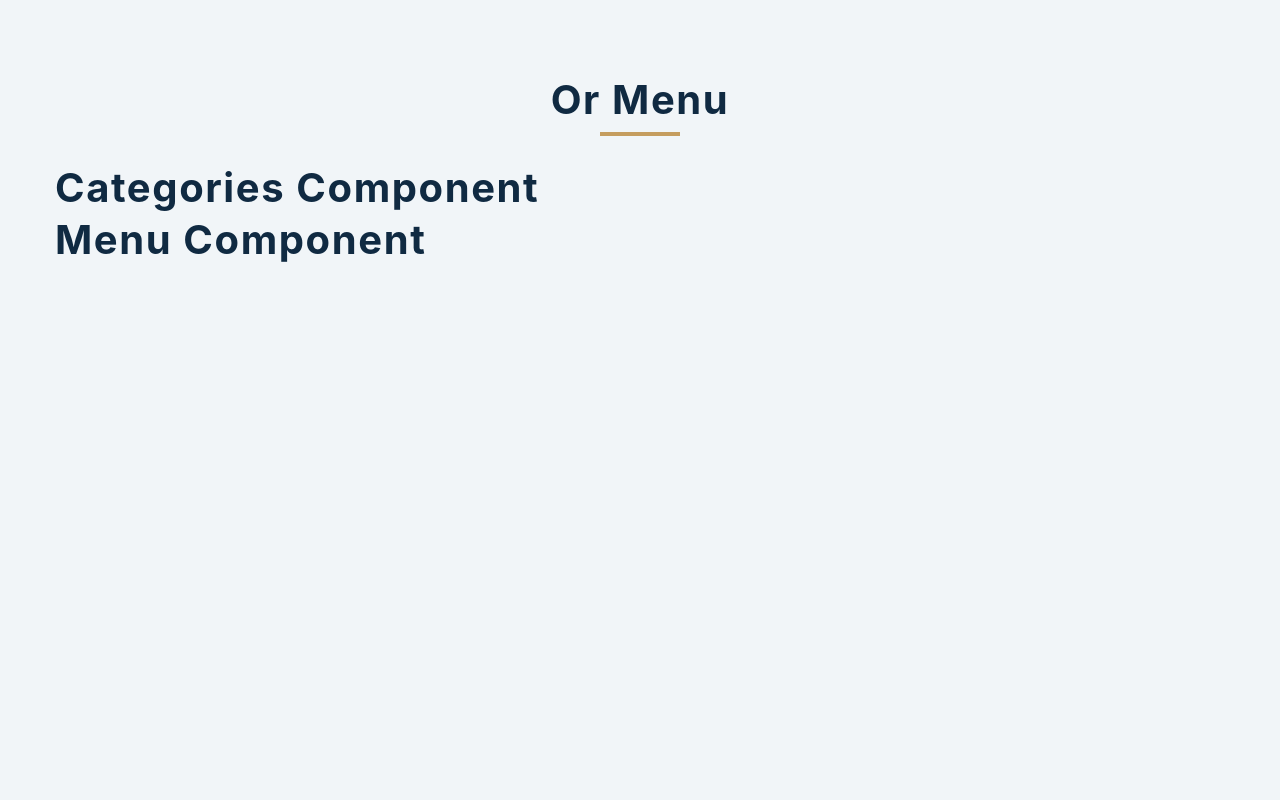
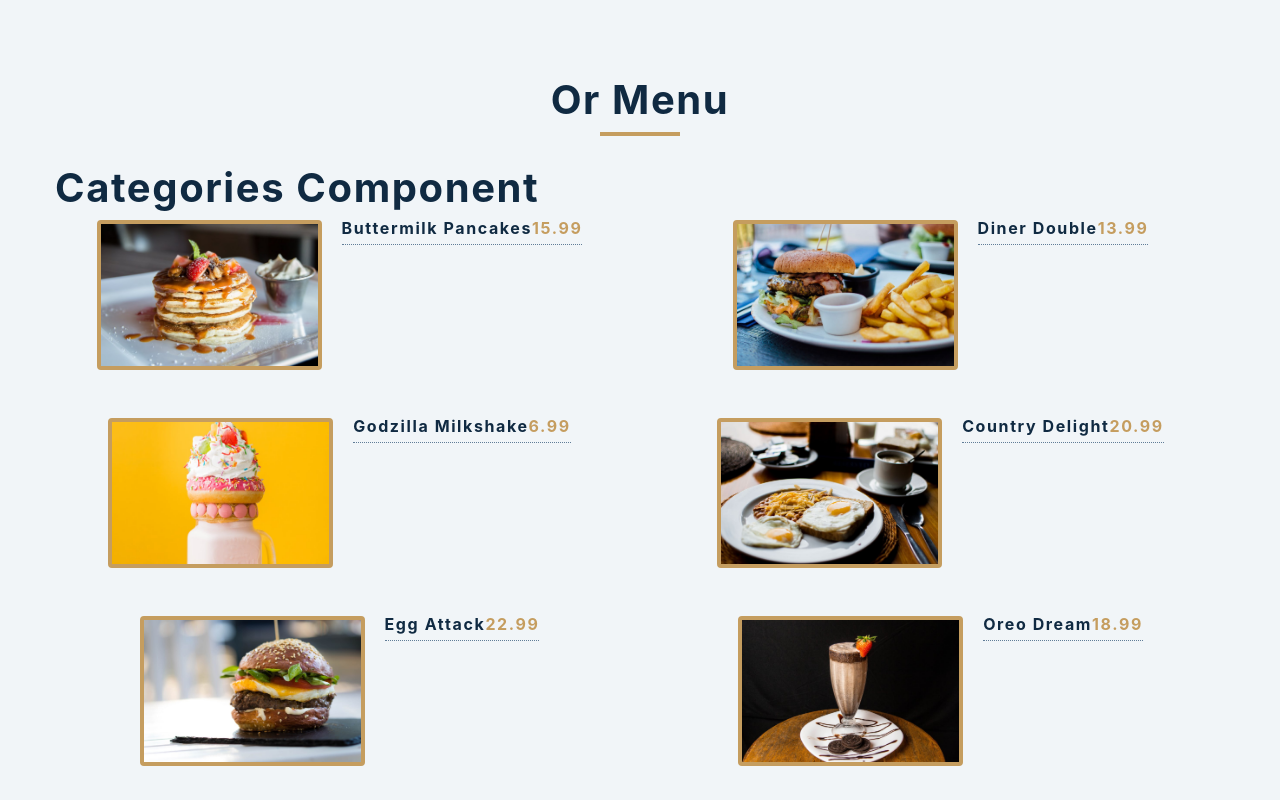
Before and after one commit to o0p/food-menu-react, a React (Create React App) app: page / in a window 1280 px wide. Shown: the top 800 px of the page. Built offline with nearby package versions, Linux system fonts and the light colour scheme.

Commit message:
Add item map to Menu

```diff
--- a/src/App.js
+++ b/src/App.js
@@ -15,7 +15,7 @@ function App() {
           <div className="underline"></div>
         </div>
         <Categories />
-        <Menu />
+        <Menu items={menuItems} />
       </section>
     </main>
   );
--- a/src/Menu.js
+++ b/src/Menu.js
@@ -1,7 +1,20 @@
 import React from 'react';
 
-const Menu = () => {
-  return <h2>menu component</h2>;
+const Menu = ({items}) => {
+  return <div className='section-center'>
+    {items.map((item)=>{
+      const {id, title, img, price,desc} = item;
+      return <article key={id} className="menu-item">
+        <img src={img} alt={title} className='photo'/>
+        <div className="item-info">
+          <header>
+            <h4>{title}</h4>
+            <h4 className="price">{price}</h4>
+          </header>
+        </div>
+      </article>
+    })}
+  </div>;
 };
 
 export default Menu;
```
